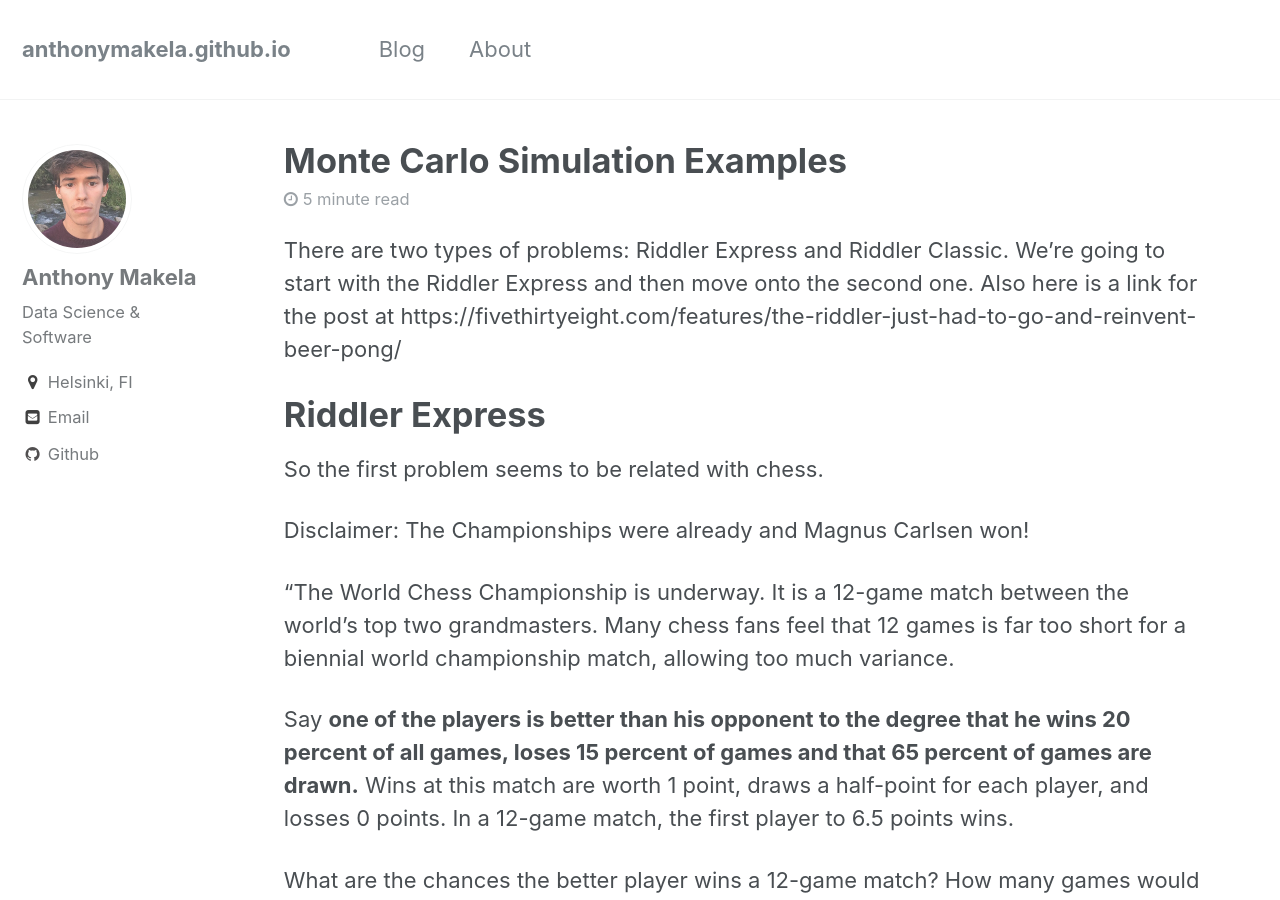
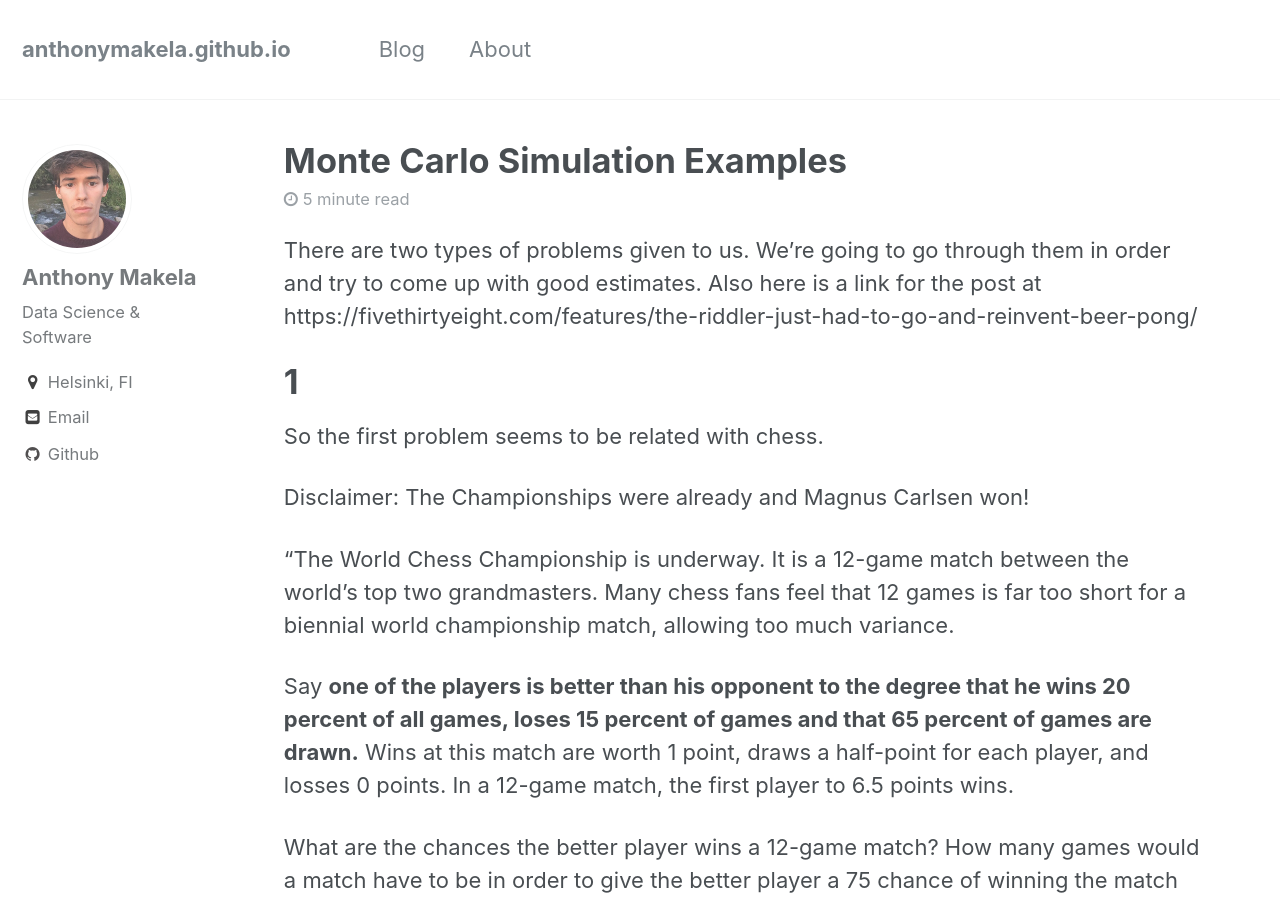
Before and after one commit to anthonymakela/anthonymakela.github.io, a Jekyll site: the page built from _posts/2018-12-25-Monte-Carlo-Simulations.md, in a window 1280 px wide and 900 px high. Built offline with Jekyll 4.4.1, drawn with Linux system fonts in a browser that asks for light colours; nearby versions of some CDN libraries; some of the changed text lies outside the part shown.

Commit message:
The Riddler

````diff
--- a/_posts/2018-12-25-Monte-Carlo-Simulations.md
+++ b/_posts/2018-12-25-Monte-Carlo-Simulations.md
@@ -1,16 +1,15 @@
 ---
 title: "Monte Carlo Simulation Examples"
-excerpt: "The Riddler offers problems related to: math, logic and probability. In this post we take a look at 2 of those problems and try to solve them using Monte Carlo simulation "
+excerpt: "Two problems related to: math, logic and probability. In this post we're going to take a look at those two and try to solve them using Monte Carlo simulation "
 layout: single
 author: "Anthony Makela"
 date: "26 December 2018"
 ---
 
 
+There are two types of problems given to us. We're going to go through them in order and try to come up with good estimates. Also here is a link for the post at https://fivethirtyeight.com/features/the-riddler-just-had-to-go-and-reinvent-beer-pong/
 
-There are two types of problems: Riddler Express and Riddler Classic. We're going to start with the Riddler Express and then move onto the second one. Also here is a link for the post at https://fivethirtyeight.com/features/the-riddler-just-had-to-go-and-reinvent-beer-pong/
-
-# Riddler Express
+# 1
 
 So the first problem seems to be related with chess.
 
@@ -71,7 +70,7 @@ scores %>%
 
 ### How many games would a match have to be in order to give the better player a 75 chance of winning the match outright? A 90 percent chance? A 99 percent chance?
 
-Here we are simulating 50,000 trials with logarithmically increasing ngames to try and get solid estimates. Then we will create an line plot and scale x to be on a logarithmic scale because that usually helps to detect the trend more thoroughly.
+Here we are simulating 50,000 trials with logarithmically increasing ngames to try and get solid estimates. Then we will create a line plot and scale x to be on a logarithmic scale because that usually helps to detect the trend more thoroughly.
 
 ``` r
 ngames_ <- crossing(trials = 1:5e4,
@@ -128,7 +127,7 @@ exp(approx(ngames_$win, log(ngames_$ngames), xout = .99)$y)
 ```
 
 
-# Riddler Classic
+# 2
 
 The second problem seems to be related with ping-pong balls.
 
````
Also changed, not shown: 1 other file.
